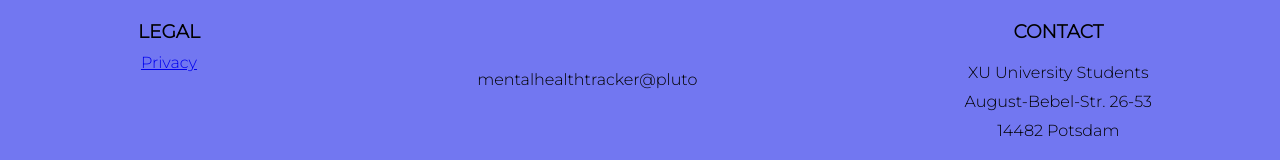
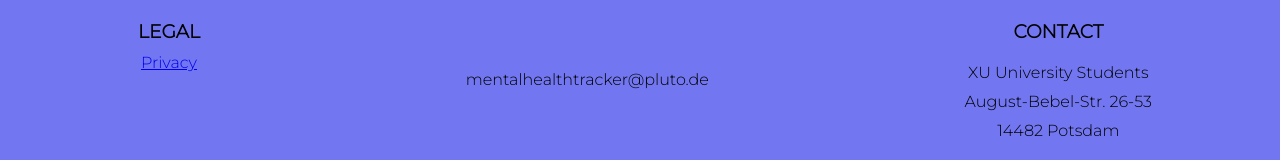
Before and after one commit to aanckr/co2-final-project, a React (Create React App) app: page /Track/1 in a window 1280 px wide. Shown: the part 2305-2465 px from the top of the page. Built offline with nearby package versions, Linux system fonts and the light colour scheme.

Commit message:
changed E-Mail address

```diff
--- a/src/Footer.js
+++ b/src/Footer.js
@@ -15,7 +15,7 @@ function Footer() {
                 <Link to="/privacy">Privacy</Link>
             </div>
             <div className="footer-col-5">
-                <span>mentalhealthtracker@pluto</span>
+                <span>mentalhealthtracker@pluto.de</span>
             </div>
             <div className="footer-col-3">
                 <h3>CONTACT</h3>
```
